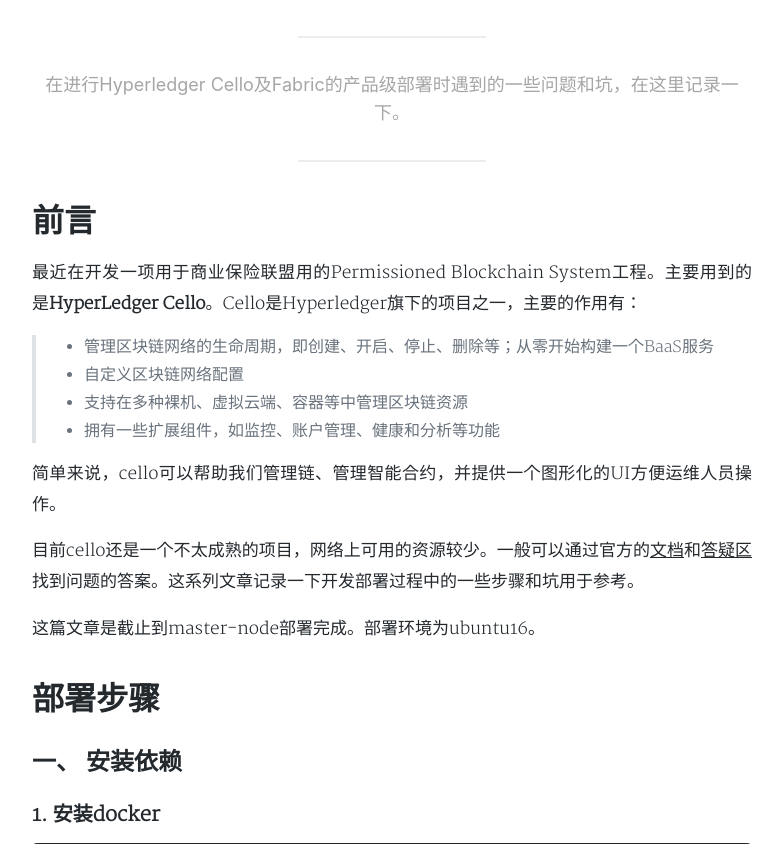
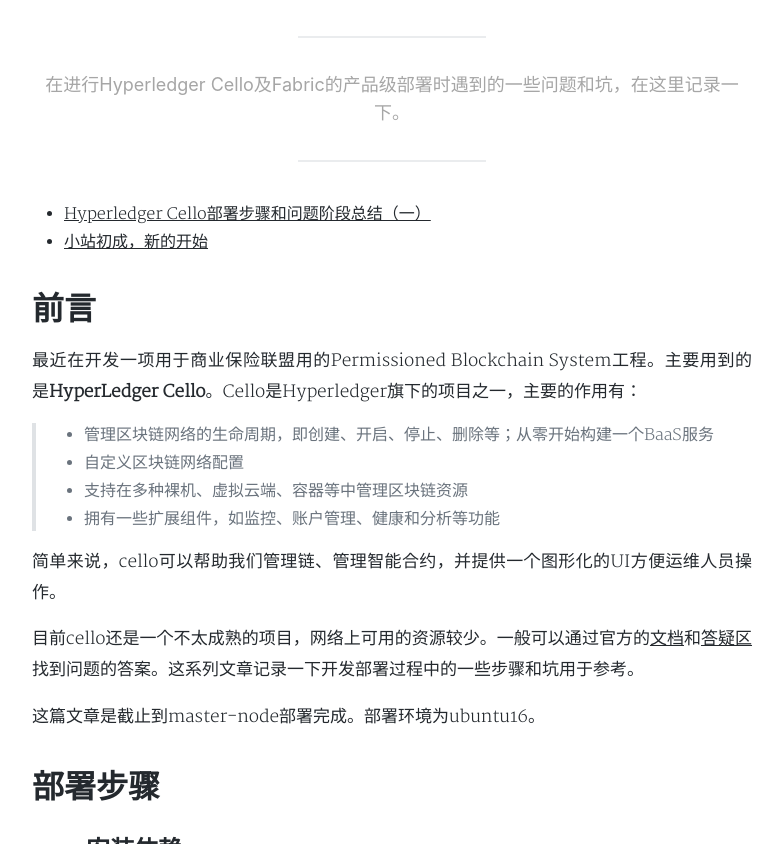
Before and after one commit to WZoe/blog, a Jekyll site: the page built from _posts/2019-04-01-Hyperledger Cello部署步骤和问题阶段总结（一）.md, in a window 1280 px wide and 900 px high, scrolled down 408 px, cut to the strip 56-900 px from the top of the window. Shown: the whole strip, without its empty margins (248-1031 px from the left). Built offline with Jekyll 4.4.1, drawn with Linux system fonts in a browser that asks for light colours; nearby versions of some CDN libraries; a style sheet for code colours, icons or effects is not loaded.

Commit message:
Update 2019-04-01-Hyperledger Cello部署步骤和问题阶段总结（一）.md

````diff
--- a/_posts/2019-04-01-Hyperledger Cello部署步骤和问题阶段总结（一）.md
+++ b/_posts/2019-04-01-Hyperledger Cello部署步骤和问题阶段总结（一）.md
@@ -7,6 +7,13 @@ categories: 学习笔记
 cover: '../../../../../assets/img/cello.png'
 tags: Hyperledger Cello 区块链
 ---
+<ul>
+  {% for post in site.posts %}
+    <li>
+      <a href="{{ post.url }}">{{ post.title }}</a>
+    </li>
+  {% endfor %}
+</ul>
 # 前言
 
 最近在开发一项用于商业保险联盟用的Permissioned Blockchain System工程。主要用到的是**HyperLedger Cello**。Cello是Hyperledger旗下的项目之一，主要的作用有：
@@ -120,7 +127,7 @@ tcp6       0      0 :::22                   :::*                    LISTEN
 ```
 ### 5.访问管理界面
 http://[Master_Node_IP]:8080          默认用户名：admin 密码：pass
-![operator dashboard](~/assets/img/cello-operator-dashboard.png)
+![operator dashboard](./assets/img/cello-operator-dashboard.png)
 
 # 问题及解决
 - **进入Master_Node_IP:8080，显示invalid parameter，logs中显示connectionrefused error errno111 econnrefused socket出问题**
````
